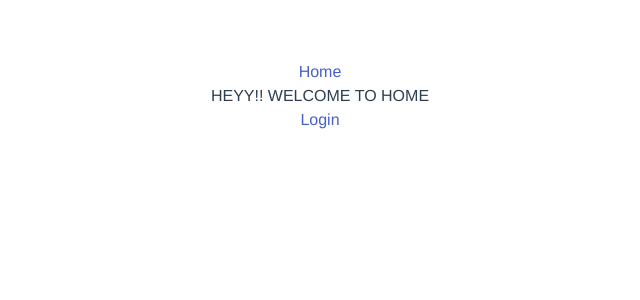
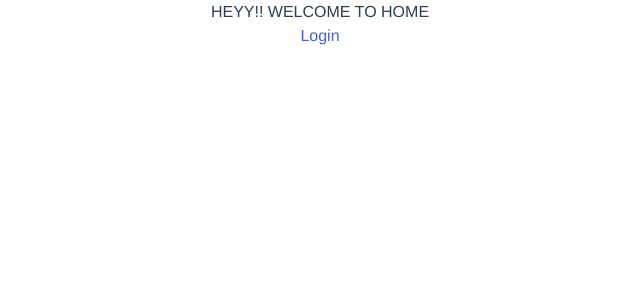
Before and after one commit to Recursion-Group-K/sketch, a Vue app: page / in a window 1280 px wide. Shown: the top 300 px of the page, without its empty margins (320-960 px from the left). Built offline with nearby package versions, Linux system fonts and the light colour scheme.

Commit message:
delete header

```diff
--- a/src/App.vue
+++ b/src/App.vue
@@ -1,8 +1,5 @@
 <template>
     <div id="app">
-        <header id="nav">
-            <router-link to="/">Home</router-link>
-        </header>
         <router-view />
     </div>
 </template>
@@ -21,6 +18,5 @@ export default {
     -moz-osx-font-smoothing: grayscale;
     text-align: center;
     color: #2c3e50;
-    margin-top: 60px;
 }
 </style>
```
